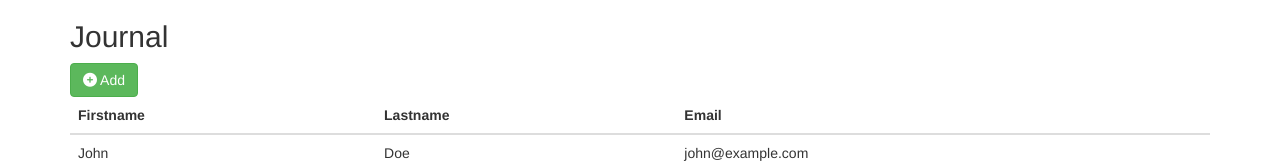
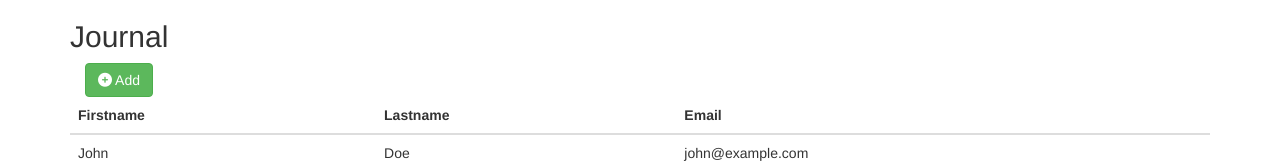
Before and after one commit to eagle7410/go_colected_data, a website: page index.html in a window 1280 px wide. Shown: the top 163 px of the page. Drawn offline with nearby package versions, Linux system fonts and the light colour scheme.

```diff
--- a/index.html
+++ b/index.html
@@ -13,9 +13,7 @@
 
 <div class="container">
   <h2>Journal</h2>
-  <div>
-    <button class="btn btn-success"><i class="fa fa-plus-circle" aria-hidden="true"></i> Add</button>
-  </div>
+  <div class="col-md-1"><button class="btn btn-success"><i class="fa fa-plus-circle" aria-hidden="true"></i> Add</button></div>
 
   <table class="table">
 	<thead>
```
Also changed, not shown: 1 other file.
